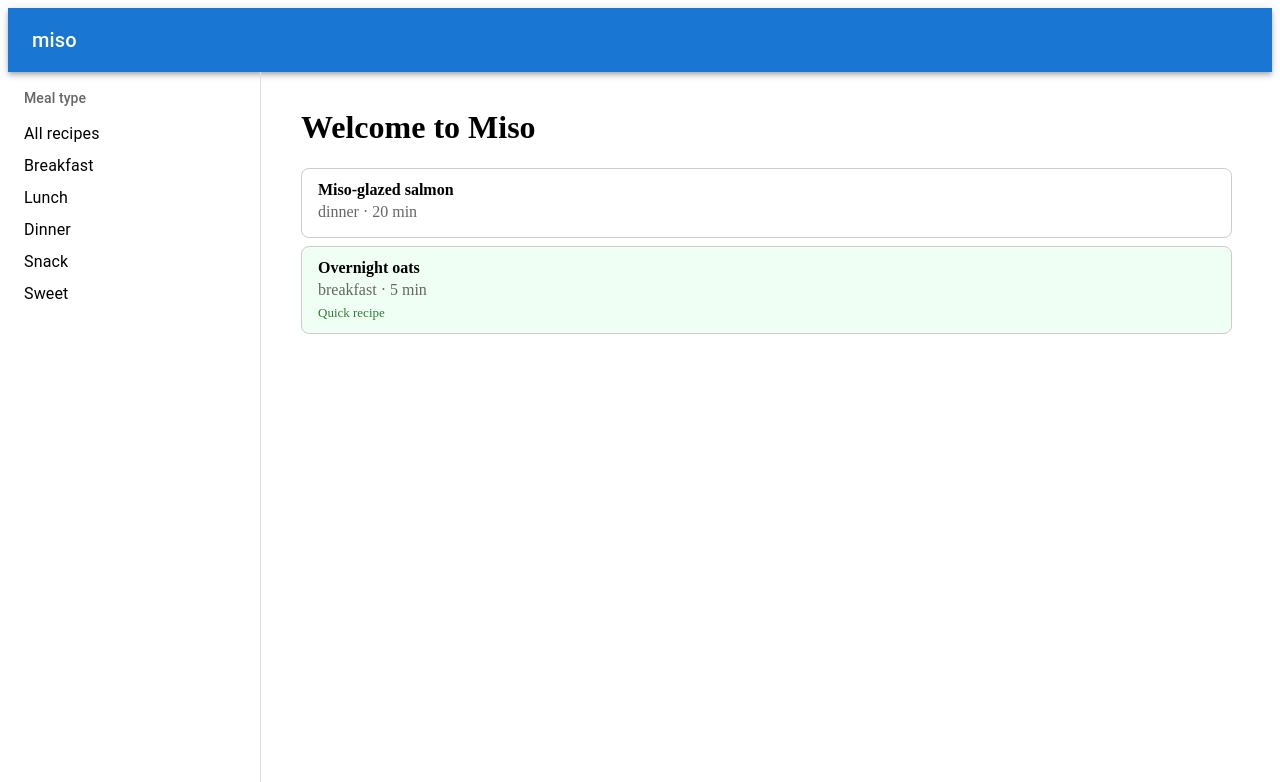
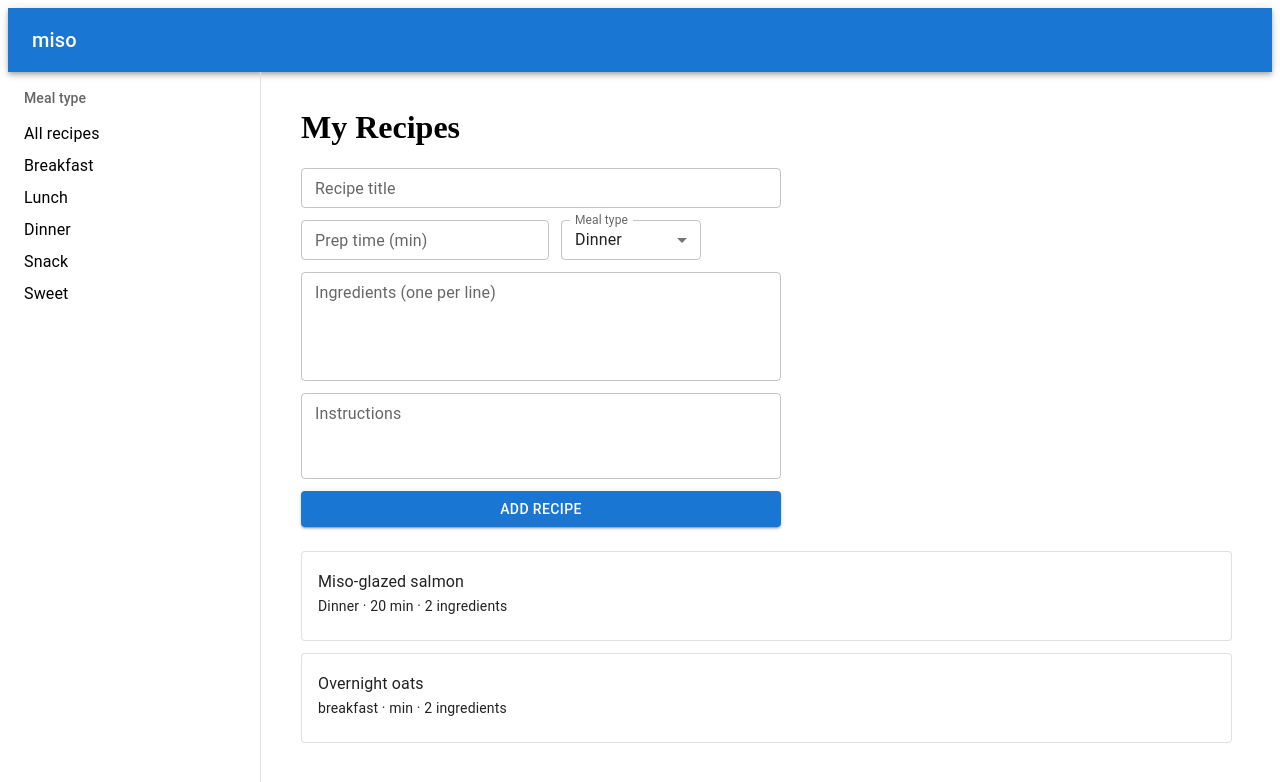
Before and after one commit to zenajun/miso, a React (Vite) app: page / in a window 1280 px wide. Shown: the top 782 px of the page. Built offline with nearby package versions, Linux system fonts and the light colour scheme.

Commit message:
Day 5 useEffect + localStorage

```diff
--- a/config.js
+++ b/config.js
@@ -1 +1,3 @@
 export { default as RecipeCard } from './src/components/recipe-card/index.js'
+export { default as AppShell } from './src/components/app-shell/index.js'
+export { default as AddRecipeForm } from './src/components/add-recipe-form/index.js'
--- a/src/App.js
+++ b/src/App.js
@@ -1,17 +1,36 @@
-import AppShell from '@component/app-shell'
-import  RecipeCard  from '@/components/recipe-card'
-import { Recipes } from '@/constants'
+import { useState, useEffect } from "react";
+import AppShell from "@component/app-shell";
+import AddRecipeForm from "@/components/add-recipe-form";
+import RecipeCard from "@/components/recipe-card";
+import { Recipes } from "@/constants";
+
+const STORAGE_KEY = 'recipes'
 
 function App() {
+  const [recipes, setRecipes] = useState(() => {
+    try {
+      const saved = localStorage.getItem(STORAGE_KEY);
+      return saved ? JSON.parse(saved) : [...Recipes];
+    } catch {
+      return [];
+    }
+  });
+  const handleAdd = (newRecipe) => {
+    setRecipes((prev) => [...prev, newRecipe]);
+  };
+
+  useEffect(() => {
+    localStorage.setItem(STORAGE_KEY, JSON.stringify(recipes));  }, [recipes]);
 
   return (
     <AppShell>
-      <h1>Welcome to Miso</h1>
-      {Recipes.map((recipe) => (
-        <RecipeCard key={recipe.title} {...recipe} />
+      <h1>My Recipes</h1>
+      <AddRecipeForm onAdd={handleAdd} />
+      {recipes.map((recipe, i) => (
+        <RecipeCard key={i} {...recipe} />
       ))}
-      </AppShell>
-  )
+    </AppShell>
+  );
 }
 
-export default App
+export default App;
--- /dev/null
+++ b/src/components/add-recipe-form/index.js
@@ -0,0 +1,99 @@
+import { useState } from 'react';
+import { Box, TextField, Select, MenuItem, InputLabel, FormControl, Button } from '@mui/material';
+
+const mealTypes = ['Breakfast', 'Lunch', 'Dinner', 'Snack', 'Sweet'];
+
+function AddRecipeForm({ onAdd }) {
+  const [title, setTitle] = useState('');
+  const [ingredientsText, setIngredientsText] = useState('');
+  const [prepTime, setPrepTime] = useState('');
+  const [mealType, setMealType] = useState('Dinner');
+  const [instructions, setInstructions] = useState('');
+
+  const handleSubmit = (e) => {
+    e.preventDefault();
+    if (!title.trim()) return;
+
+    const ingredients = ingredientsText
+      .split('\n')
+      .map((line) => line.trim())
+      .filter(Boolean)
+      .map((name) => ({ name })); // quantity/unit/costPerUnit come later, Day 23
+
+    onAdd({
+      title,
+      mealType,
+      prepTimeMinutes: Number(prepTime) || 0,
+      ingredients,
+      instructions,
+      tags: [],
+    });
+
+    // reset for the next entry
+    setTitle('');
+    setIngredientsText('');
+    setPrepTime('');
+    setInstructions('');
+  };
+
+  return (
+    <Box
+      component="form"
+      onSubmit={handleSubmit}
+      sx={{ display: 'flex', flexDirection: 'column', gap: 1.5, mb: 3, maxWidth: 480 }}
+    >
+      <TextField
+        label="Recipe title"
+        value={title}
+        onChange={(e) => setTitle(e.target.value)}
+        size="small"
+      />
+
+      <Box sx={{ display: 'flex', gap: 1.5 }}>
+        <TextField
+          label="Prep time (min)"
+          type="number"
+          value={prepTime}
+          onChange={(e) => setPrepTime(e.target.value)}
+          size="small"
+        />
+        <FormControl size="small" sx={{ minWidth: 140 }}>
+          <InputLabel>Meal type</InputLabel>
+          <Select
+            value={mealType}
+            label="Meal type"
+            onChange={(e) => setMealType(e.target.value)}
+          >
+            {mealTypes.map((type) => (
+              <MenuItem key={type} value={type}>{type}</MenuItem>
+            ))}
+          </Select>
+        </FormControl>
+      </Box>
+
+      <TextField
+        label="Ingredients (one per line)"
+        value={ingredientsText}
+        onChange={(e) => setIngredientsText(e.target.value)}
+        multiline
+        rows={4}
+        size="small"
+      />
+
+      <TextField
+        label="Instructions"
+        value={instructions}
+        onChange={(e) => setInstructions(e.target.value)}
+        multiline
+        rows={3}
+        size="small"
+      />
+
+      <Button type="submit" variant="contained">
+        Add recipe
+      </Button>
+    </Box>
+  );
+}
+
+export default AddRecipeForm;
--- a/src/components/recipe-card/index.js
+++ b/src/components/recipe-card/index.js
@@ -1,28 +1,22 @@
-const RecipeCard = ({ title, mealType, prepTime }) => {
-  // Reason: decide if this counts as a "quick" recipe
-  const isQuick = prepTime <= 15;
+import { Card, CardContent, Typography, Chip } from '@mui/material';
 
-  const cardStyle = {
-    border: '1px solid #ccc',
-    borderRadius: '8px',
-    padding: '12px 16px',
-    marginBottom: '8px',
-    backgroundColor: isQuick ? '#f0fff4' : '#fff',
-  };
-  console.log('RecipeCard props:', { title, mealType, prepTime, isQuick });
-  // Act: return the JSX that represents this decision
+function RecipeCard({ title, mealType, prepTimeMinutes, ingredients }) {
+  const isQuick = prepTimeMinutes <= 15;
+
   return (
-    <div style={cardStyle}>
-      <strong>{title}</strong>
-      <p style={{ margin: '4px 0', color: '#666' }}>
-        {mealType} · {prepTime} min
-      </p>
-      {isQuick && (
-        <span style={{ color: '#2e7d32', fontSize: '13px' }}>
-          Quick recipe
-        </span>
-      )}
-    </div>
+    <Card sx={{ mb: 1.5 }} variant="outlined">
+      <CardContent>
+        <Typography variant="subtitle1" fontWeight={600}>
+          {title}
+        </Typography>
+        <Typography variant="body2" color="text.secondary">
+          {mealType} · {prepTimeMinutes} min · {ingredients.length} ingredients
+        </Typography>
+        {isQuick && (
+          <Chip label="Quick recipe" color="success" size="small" sx={{ mt: 1 }} />
+        )}
+      </CardContent>
+    </Card>
   );
 }
 
--- a/src/constants/lib/recipes.js
+++ b/src/constants/lib/recipes.js
@@ -1,11 +1,20 @@
 export default [
-  { title: "Miso-glazed salmon",
-    mealType: "dinner",
-    prepTime: 20
+  {
+    title: "Miso-glazed salmon",
+    mealType: "Dinner",
+    prepTimeMinutes: 20,
+    ingredients: [{ name: "salmon fillet" }, { name: "miso paste" }],
+    instructions:
+      "Whisk miso, mirin, and soy. Marinate salmon 15 min. Air fry at 200°C for 10 min.",
+    tags: [],
   },
   {
     title: "Overnight oats",
     mealType: "breakfast",
-    prepTime: 5
-  }
-]
+    prepTime: 5,
+    ingredients: [{ name: "rolled oats" }, { name: "milk" }],
+    instructions:
+      "Combine oats and milk in a jar. Refrigerate overnight. Top with fruit and nuts before serving.",
+    tags: [],
+  },
+];
```
